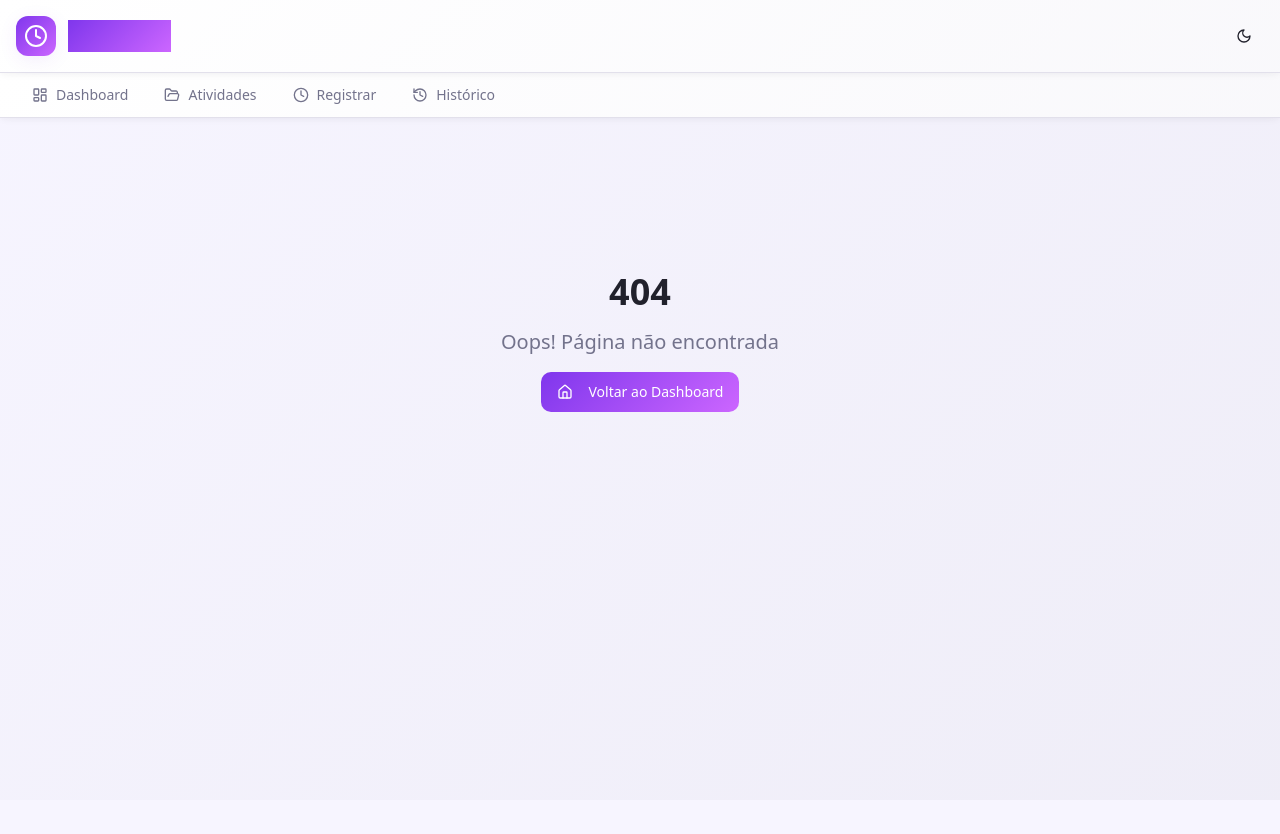
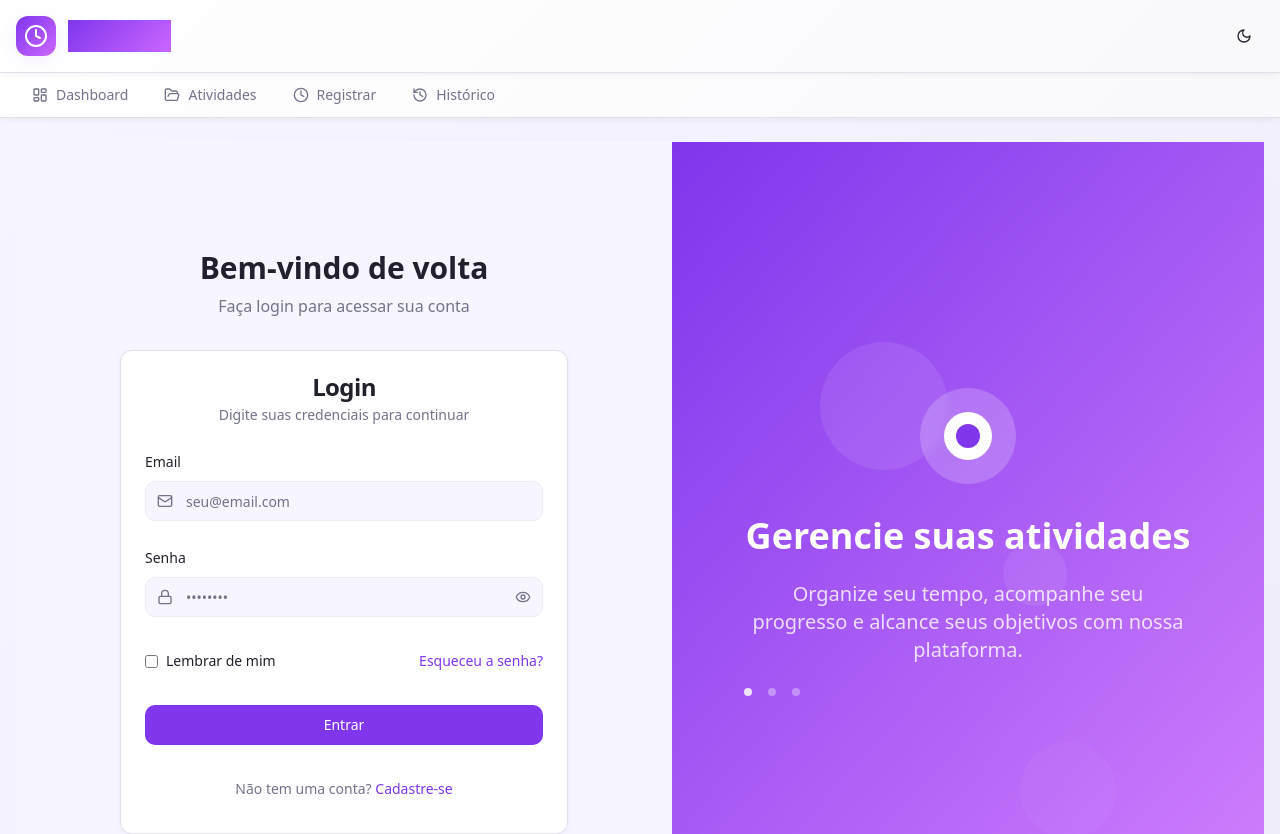
Before and after one commit to Thiago-lemes/timelog-zenflow, a React (Vite) app: page /login in a window 1280 px wide. Before the commit this address had no page. Shown: the top 834 px of the page. Before the commit the page ends 800 px from the top, so only its background shows below. Built offline with nearby package versions, Linux system fonts and the light colour scheme.

Commit message:
Add Login Screen
Implement the login screen with credentials on the left and an image with effects on the right.

```diff
--- a/src/components/AppRouter.tsx
+++ b/src/components/AppRouter.tsx
@@ -4,6 +4,7 @@ import { Dashboard } from "@/pages/Dashboard";
 import { Activities } from "@/pages/Activities";
 import { Register } from "@/pages/Register";
 import { History } from "@/pages/History";
+import { Login } from "@/pages/Login";
 import NotFound from "@/pages/NotFound";
 
 export const AppRouter = () => {
@@ -16,6 +17,7 @@ export const AppRouter = () => {
         <Route path="/activities" element={<Activities />} />
         <Route path="/register" element={<Register />} />
         <Route path="/history" element={<History />} />
+        <Route path="/login" element={<Login />} />
         {/* ADD ALL CUSTOM ROUTES ABOVE THE CATCH-ALL "*" ROUTE */}
         <Route path="*" element={<NotFound />} />
       </Routes>
--- /dev/null
+++ b/src/pages/Login.tsx
@@ -0,0 +1,164 @@
+import { Button } from "@/components/ui/button";
+import { Input } from "@/components/ui/input";
+import { Label } from "@/components/ui/label";
+import { Card, CardContent, CardDescription, CardHeader, CardTitle } from "@/components/ui/card";
+import { Eye, EyeOff, Mail, Lock } from "lucide-react";
+import { useState } from "react";
+
+export const Login = () => {
+  const [showPassword, setShowPassword] = useState(false);
+  const [email, setEmail] = useState("");
+  const [password, setPassword] = useState("");
+
+  const handleSubmit = (e: React.FormEvent) => {
+    e.preventDefault();
+    // TODO: Implementar lógica de login
+    console.log("Login attempt:", { email, password });
+  };
+
+  return (
+    <div className="min-h-screen flex">
+      {/* Left side - Login Form */}
+      <div className="flex-1 flex items-center justify-center p-8 bg-background">
+        <div className="w-full max-w-md space-y-8">
+          <div className="text-center">
+            <h1 className="text-3xl font-bold text-foreground">Bem-vindo de volta</h1>
+            <p className="text-muted-foreground mt-2">
+              Faça login para acessar sua conta
+            </p>
+          </div>
+
+          <Card className="border-border shadow-card">
+            <CardHeader>
+              <CardTitle className="text-center">Login</CardTitle>
+              <CardDescription className="text-center">
+                Digite suas credenciais para continuar
+              </CardDescription>
+            </CardHeader>
+            <CardContent>
+              <form onSubmit={handleSubmit} className="space-y-6">
+                <div className="space-y-2">
+                  <Label htmlFor="email">Email</Label>
+                  <div className="relative">
+                    <Mail className="absolute left-3 top-3 h-4 w-4 text-muted-foreground" />
+                    <Input
+                      id="email"
+                      type="email"
+                      placeholder="seu@email.com"
+                      value={email}
+                      onChange={(e) => setEmail(e.target.value)}
+                      className="pl-10"
+                      required
+                    />
+                  </div>
+                </div>
+
+                <div className="space-y-2">
+                  <Label htmlFor="password">Senha</Label>
+                  <div className="relative">
+                    <Lock className="absolute left-3 top-3 h-4 w-4 text-muted-foreground" />
+                    <Input
+                      id="password"
+                      type={showPassword ? "text" : "password"}
+                      placeholder="••••••••"
+                      value={password}
+                      onChange={(e) => setPassword(e.target.value)}
+                      className="pl-10 pr-10"
+                      required
+                    />
+                    <button
+                      type="button"
+                      onClick={() => setShowPassword(!showPassword)}
+                      className="absolute right-3 top-3 text-muted-foreground hover:text-foreground transition-colors"
+                    >
+                      {showPassword ? (
+                        <EyeOff className="h-4 w-4" />
+                      ) : (
+                        <Eye className="h-4 w-4" />
+                      )}
+                    </button>
+                  </div>
+                </div>
+
+                <div className="flex items-center justify-between">
+                  <div className="flex items-center space-x-2">
+                    <input
+                      id="remember"
+                      type="checkbox"
+                      className="rounded border-border"
+                    />
+                    <Label htmlFor="remember" className="text-sm font-normal">
+                      Lembrar de mim
+                    </Label>
+                  </div>
+                  <Button variant="link" className="px-0 text-sm">
+                    Esqueceu a senha?
+                  </Button>
+                </div>
+
+                <Button type="submit" className="w-full">
+                  Entrar
+                </Button>
+              </form>
+
+              <div className="mt-6 text-center">
+                <p className="text-sm text-muted-foreground">
+                  Não tem uma conta?{" "}
+                  <Button variant="link" className="px-0 text-sm">
+                    Cadastre-se
+                  </Button>
+                </p>
+              </div>
+            </CardContent>
+          </Card>
+        </div>
+      </div>
+
+      {/* Right side - Image with effect */}
+      <div className="flex-1 relative overflow-hidden bg-gradient-primary">
+        <div className="absolute inset-0 bg-gradient-to-br from-primary/20 to-secondary/20" />
+        <div className="absolute inset-0 backdrop-blur-[1px]" />
+
+        {/* Animated background elements */}
+        <div className="absolute top-1/4 left-1/4 w-32 h-32 bg-white/10 rounded-full animate-pulse" />
+        <div className="absolute top-3/4 right-1/4 w-24 h-24 bg-white/5 rounded-full animate-pulse delay-1000" />
+        <div className="absolute top-1/2 right-1/3 w-16 h-16 bg-white/15 rounded-full animate-pulse delay-500" />
+
+        {/* Main content */}
+        <div className="relative z-10 flex flex-col items-center justify-center h-full p-12 text-white">
+          <div className="text-center space-y-6 animate-fade-in">
+            <div className="w-24 h-24 mx-auto mb-8 rounded-full bg-white/20 backdrop-blur-sm flex items-center justify-center">
+              <div className="w-12 h-12 bg-white rounded-full flex items-center justify-center">
+                <div className="w-6 h-6 bg-primary rounded-full" />
+              </div>
+            </div>
+
+            <h2 className="text-4xl font-bold mb-4">
+              Gerencie suas atividades
+            </h2>
+            <p className="text-xl text-white/80 max-w-md">
+              Organize seu tempo, acompanhe seu progresso e alcance seus objetivos com nossa plataforma.
+            </p>
+
+            <div className="flex space-x-4 mt-8">
+              <div className="w-2 h-2 bg-white rounded-full animate-pulse" />
+              <div className="w-2 h-2 bg-white/60 rounded-full animate-pulse delay-300" />
+              <div className="w-2 h-2 bg-white/40 rounded-full animate-pulse delay-600" />
+            </div>
+          </div>
+        </div>
+
+        {/* Decorative wave effect */}
+        <div className="absolute bottom-0 left-0 right-0">
+          <svg
+            viewBox="0 0 1200 120"
+            preserveAspectRatio="none"
+            className="w-full h-20 fill-white/10"
+          >
+            <path d="M0,120L48,110C96,100,192,80,288,70C384,60,480,60,576,70C672,80,768,100,864,105C960,110,1056,100,1152,90L1200,80L1200,120L0,120Z" />
+          </svg>
+        </div>
+      </div>
+    </div>
+  );
+};
```
